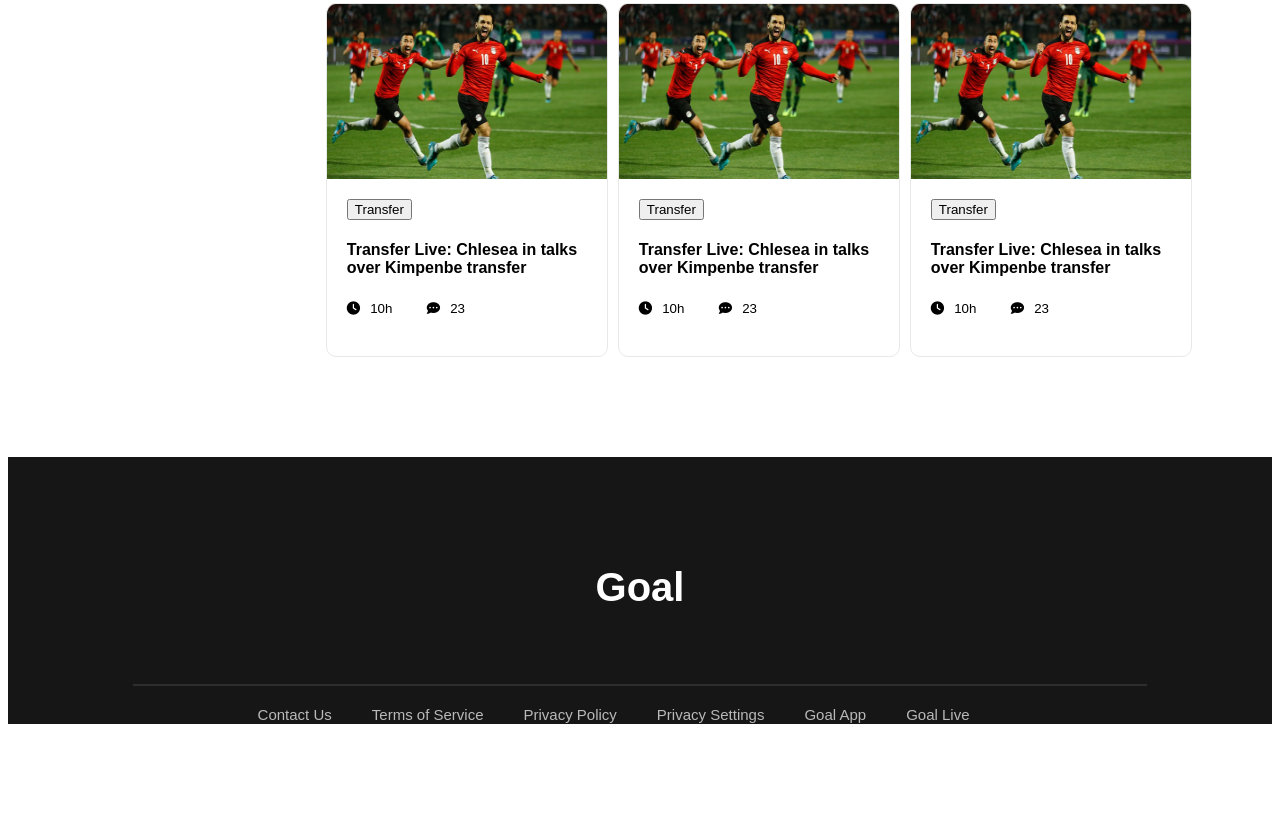
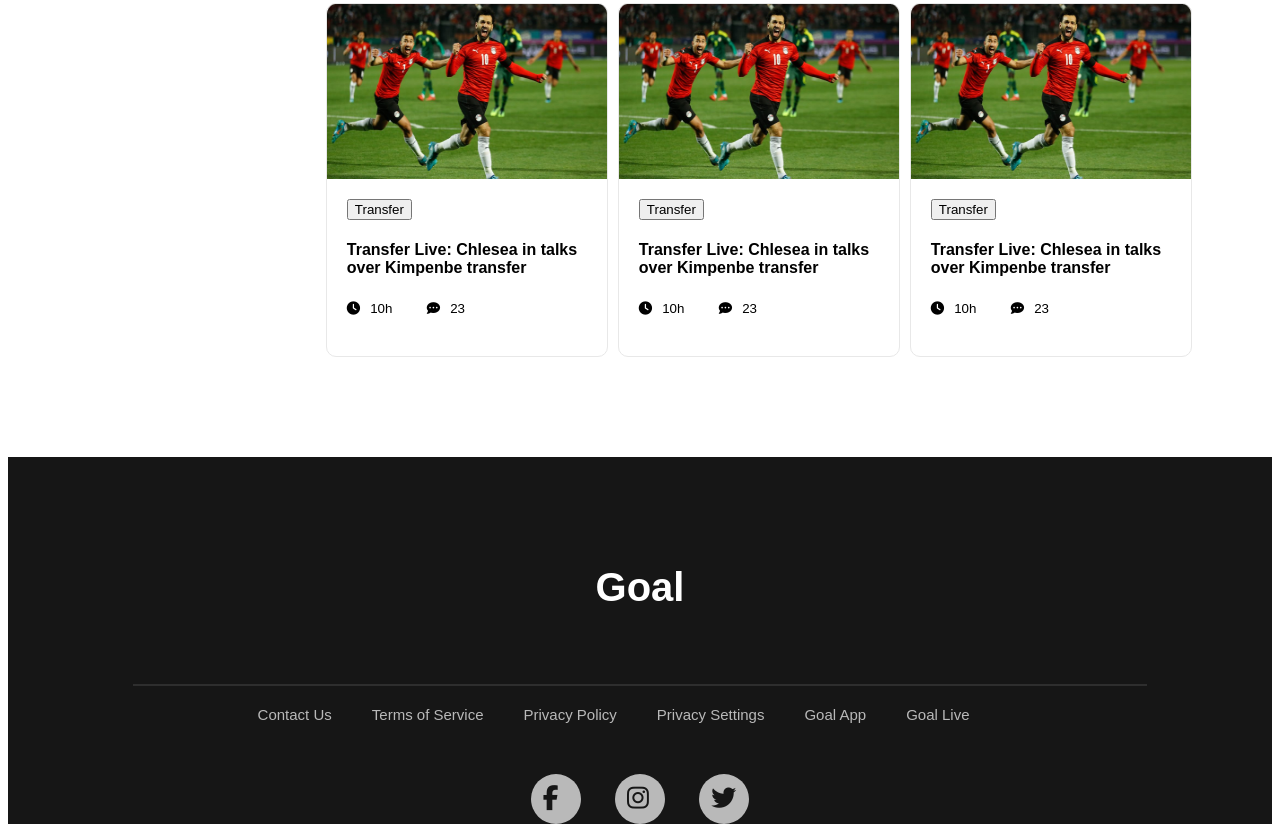
Before and after one commit to MiftahulJannatSiddiqua/Assignment_2, a plain HTML site: page index.html in a window 1280 px wide. Shown: the part 1483-2315 px from the top of the page. Before the commit the page ends 2226 px from the top, so only its background shows below. Drawn offline with Linux system fonts and the light colour scheme.

Commit message:
added commit

```diff
--- a/index.html
+++ b/index.html
@@ -176,6 +176,11 @@
                 <li><a href="">Goal Live</a></li>
             </ul>
         </div>
+        <div class="contact_iteam">
+            <div class="contact_me"><a href=""><i class="fa-brands fa-facebook-f"></i></a></div>
+            <div class="contact_me"><i class="fa-brands fa-instagram"></i></a></div>
+            <div class="contact_me"><a href=""><i class="fa-brands fa-twitter"></i></a></div>
+        </div>
     </footer>
     <!-- footer part end -->
 </body>
--- a/style.css
+++ b/style.css
@@ -151,5 +151,25 @@ hr{
 .contact_box{
     width: 70%;
     margin: 0 auto;
+    margin-bottom: 50px;
+}
+.contact_iteam{
+    display: flex;
+    width:20%;
+    margin: 0 auto;
+}
+.contact_me{
+    height: 50px;
+    width: 50px;
+    background-color:#B9B9B9 ;
+    border-radius: 100%;
+    margin: 0 auto;
+}
+.fa-facebook-f,
+.fa-instagram,
+.fa-twitter{
+    color: #161616;
+    font-size:25px;
+    padding: 12px;
 }
 /* footer end */
```
